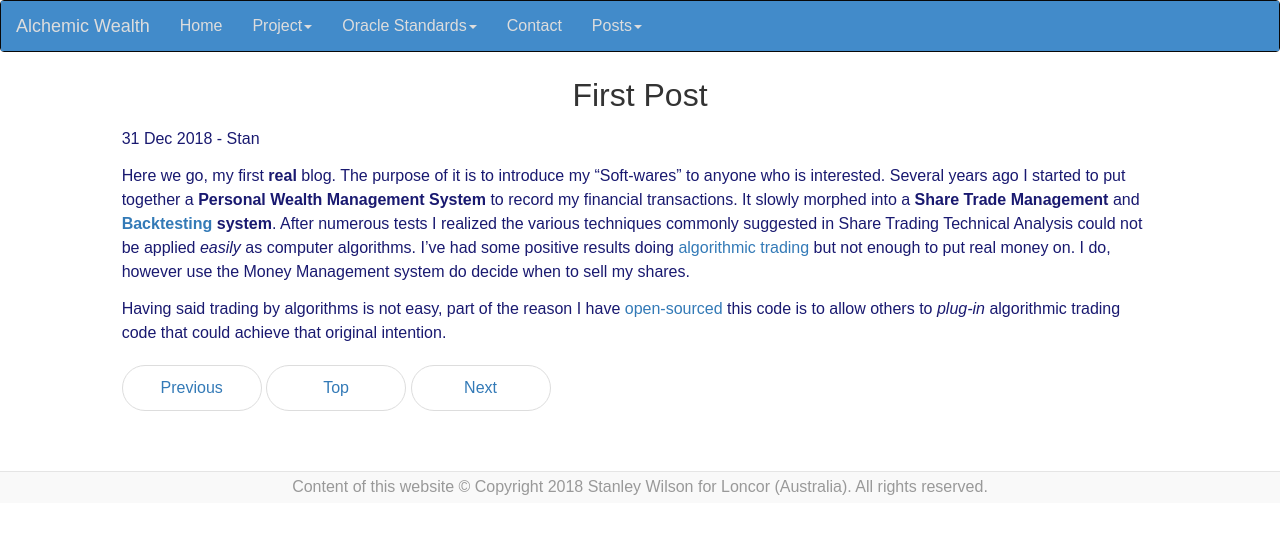
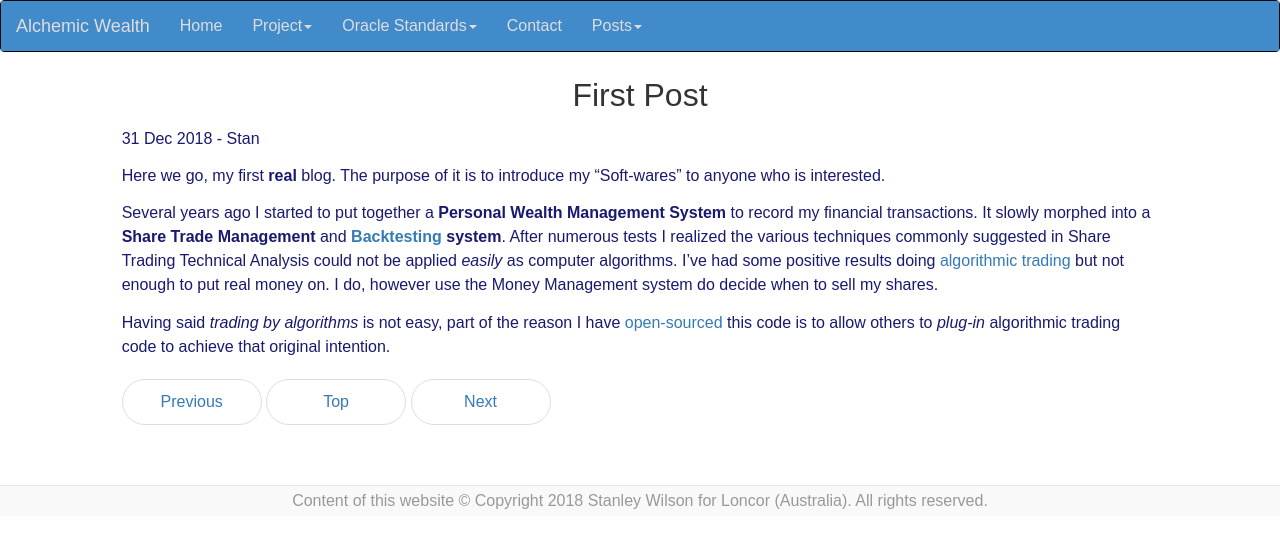
Before and after one commit to Loncor/alchemic-wealth, a Jekyll site: the page built from docs/_posts/2018-12-31-first-post.md, in a window 1280 px wide. Shown: the top 548 px of the page. Built offline with Jekyll 4.4.1, drawn with Linux system fonts in a browser that asks for light colours; nearby versions of some CDN libraries.

Commit message:
Improve wording on first blog

```diff
--- a/docs/_posts/2018-12-31-first-post.md
+++ b/docs/_posts/2018-12-31-first-post.md
@@ -2,6 +2,8 @@
 layout: post
 author: Stan
 ---
-Here we go, my first **real** blog. The purpose of it is to introduce my "Soft-wares" to anyone who is interested. Several years ago  I started to put together a **Personal Wealth Management System** to record my financial transactions. It slowly morphed into a **Share Trade Management** and **[Backtesting](https://en.wikipedia.org/wiki/Backtesting) system**. After numerous tests I realized the various techniques commonly suggested in Share Trading Technical Analysis could not be applied *easily* as computer algorithms. I've had some positive results doing [algorithmic trading](https://en.wikipedia.org/wiki/Automated_trading_system) but not enough to put real money on. I do, however use the Money Management system do decide when to sell my shares.
+Here we go, my first **real** blog. The purpose of it is to introduce my "Soft-wares" to anyone who is interested.
 
-Having said trading by algorithms is not easy, part of the reason I have [open-sourced](https://en.wikipedia.org/wiki/Open-source_software) this code is to allow others to *plug-in* algorithmic trading code that could achieve that original intention.
+Several years ago  I started to put together a **Personal Wealth Management System** to record my financial transactions. It slowly morphed into a **Share Trade Management** and **[Backtesting](https://en.wikipedia.org/wiki/Backtesting) system**. After numerous tests I realized the various techniques commonly suggested in Share Trading Technical Analysis could not be applied *easily* as computer algorithms. I've had some positive results doing [algorithmic trading](https://en.wikipedia.org/wiki/Automated_trading_system) but not enough to put real money on. I do, however use the Money Management system do decide when to sell my shares.
+
+Having said *trading by algorithms* is not easy, part of the reason I have [open-sourced](https://en.wikipedia.org/wiki/Open-source_software) this code is to allow others to *plug-in* algorithmic trading code to achieve that original intention.
--- a/docs/assets/css/local.css
+++ b/docs/assets/css/local.css
@@ -10,6 +10,11 @@ body {
 
 pre {
   font-size: 16px;
+}
+
+
+em {
+  /* font-size: 17px; */
 }
 
 li {
```
